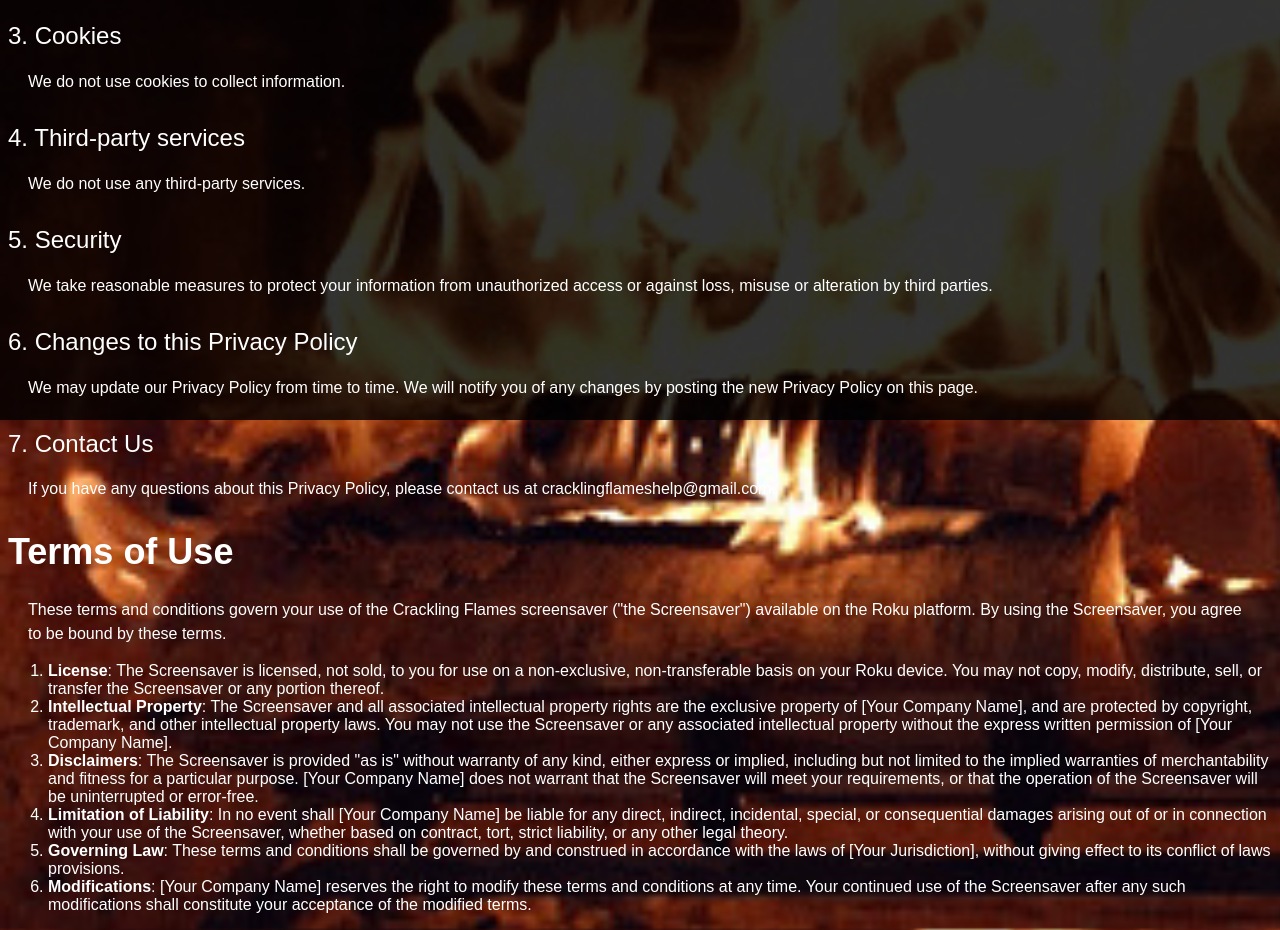
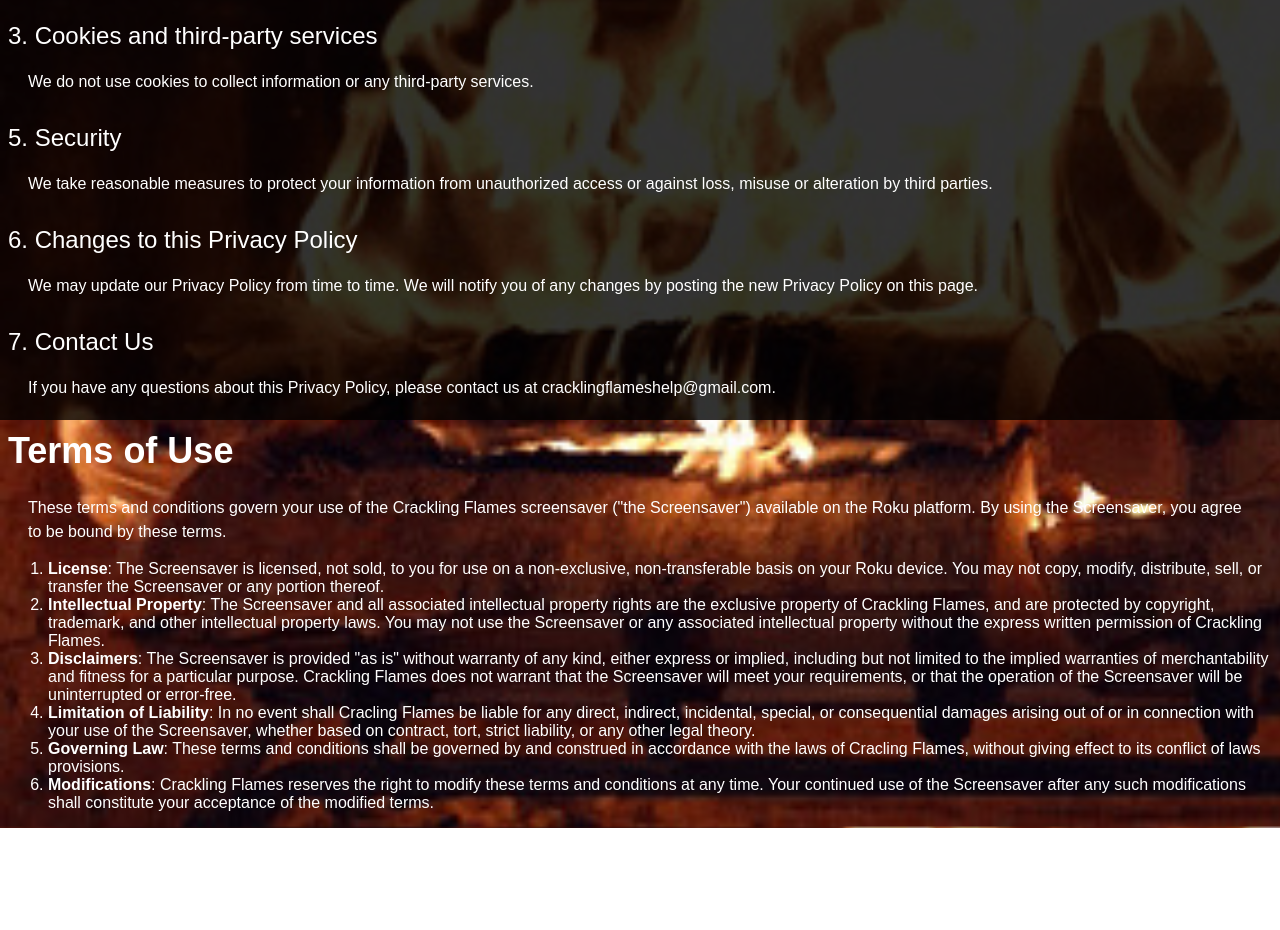
Before and after one commit to cracklingflames/cracklingflames.github.io, a plain HTML site: page index.html in a window 1280 px wide. Shown: the part 380-1310 px from the top of the page. After the commit the page ends 1208 px from the top, so only its background shows below. Drawn offline with Linux system fonts and the light colour scheme.

Commit message:
chore: clean up

```diff
--- a/index.html
+++ b/index.html
@@ -63,10 +63,10 @@
       version, the pages of our Service that you visit, the time and date of
       your visit, the time spent on those pages, and other statistics.
     </p>
-    <h2>3. Cookies</h2>
-    <p>We do not use cookies to collect information.</p>
-    <h2>4. Third-party services</h2>
-    <p>We do not use any third-party services.</p>
+    <h2>3. Cookies and third-party services</h2>
+    <p>
+      We do not use cookies to collect information or any third-party services.
+    </p>
     <h2>5. Security</h2>
     <p>
       We take reasonable measures to protect your information from unauthorized
@@ -101,35 +101,35 @@
       <li>
         <strong>Intellectual Property</strong>: The Screensaver and all
         associated intellectual property rights are the exclusive property of
-        [Your Company Name], and are protected by copyright, trademark, and
-        other intellectual property laws. You may not use the Screensaver or any
+        Crackling Flames, and are protected by copyright, trademark, and other
+        intellectual property laws. You may not use the Screensaver or any
         associated intellectual property without the express written permission
-        of [Your Company Name].
+        of Crackling Flames.
       </li>
       <li>
         <strong>Disclaimers</strong>: The Screensaver is provided "as is"
         without warranty of any kind, either express or implied, including but
         not limited to the implied warranties of merchantability and fitness for
-        a particular purpose. [Your Company Name] does not warrant that the
+        a particular purpose. Crackling Flames does not warrant that the
         Screensaver will meet your requirements, or that the operation of the
         Screensaver will be uninterrupted or error-free.
       </li>
       <li>
-        <strong>Limitation of Liability</strong>: In no event shall [Your
-        Company Name] be liable for any direct, indirect, incidental, special,
-        or consequential damages arising out of or in connection with your use
-        of the Screensaver, whether based on contract, tort, strict liability,
-        or any other legal theory.
+        <strong>Limitation of Liability</strong>: In no event shall Cracling
+        Flames be liable for any direct, indirect, incidental, special, or
+        consequential damages arising out of or in connection with your use of
+        the Screensaver, whether based on contract, tort, strict liability, or
+        any other legal theory.
       </li>
       <li>
         <strong>Governing Law</strong>: These terms and conditions shall be
-        governed by and construed in accordance with the laws of [Your
-        Jurisdiction], without giving effect to its conflict of laws provisions.
+        governed by and construed in accordance with the laws of Cracling
+        Flames, without giving effect to its conflict of laws provisions.
       </li>
       <li>
-        <strong>Modifications</strong>: [Your Company Name] reserves the right
-        to modify these terms and conditions at any time. Your continued use of
-        the Screensaver after any such modifications shall constitute your
+        <strong>Modifications</strong>: Crackling Flames reserves the right to
+        modify these terms and conditions at any time. Your continued use of the
+        Screensaver after any such modifications shall constitute your
         acceptance of the modified terms.
       </li>
     </ol>
```
